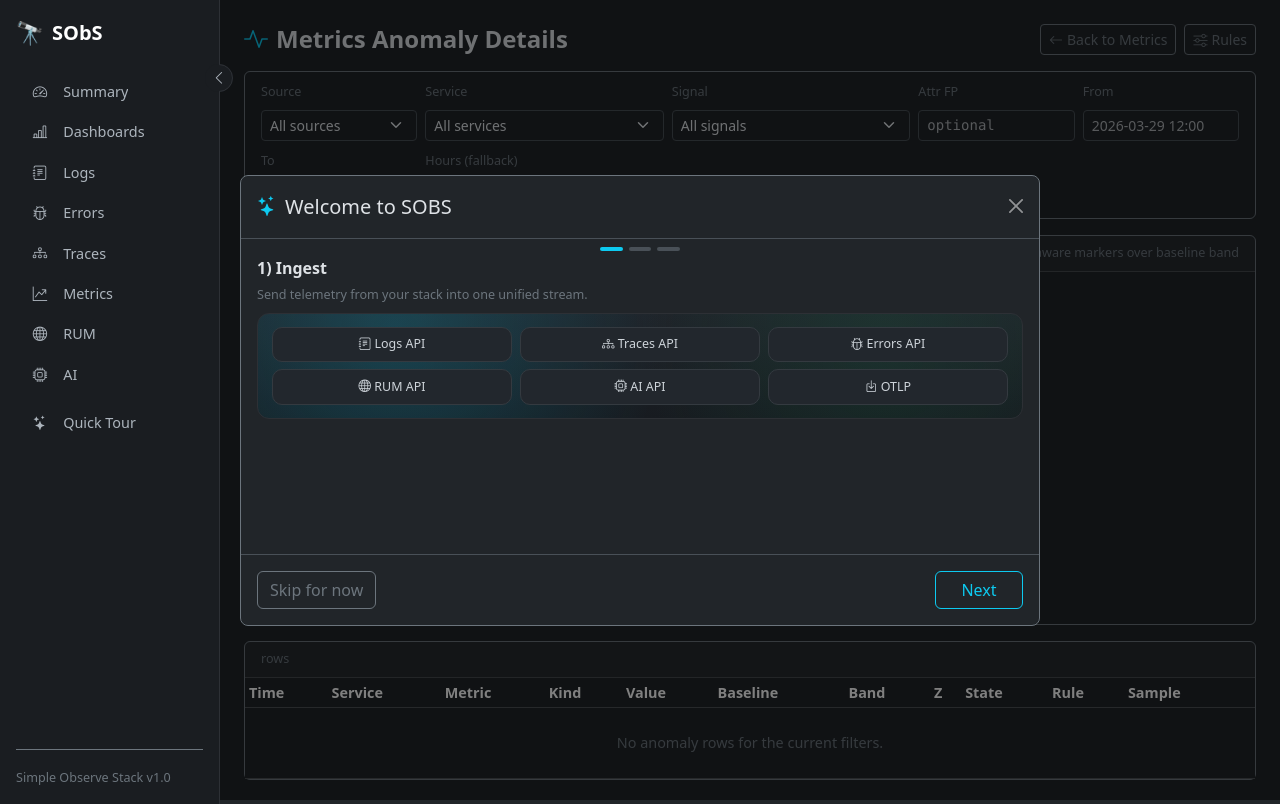
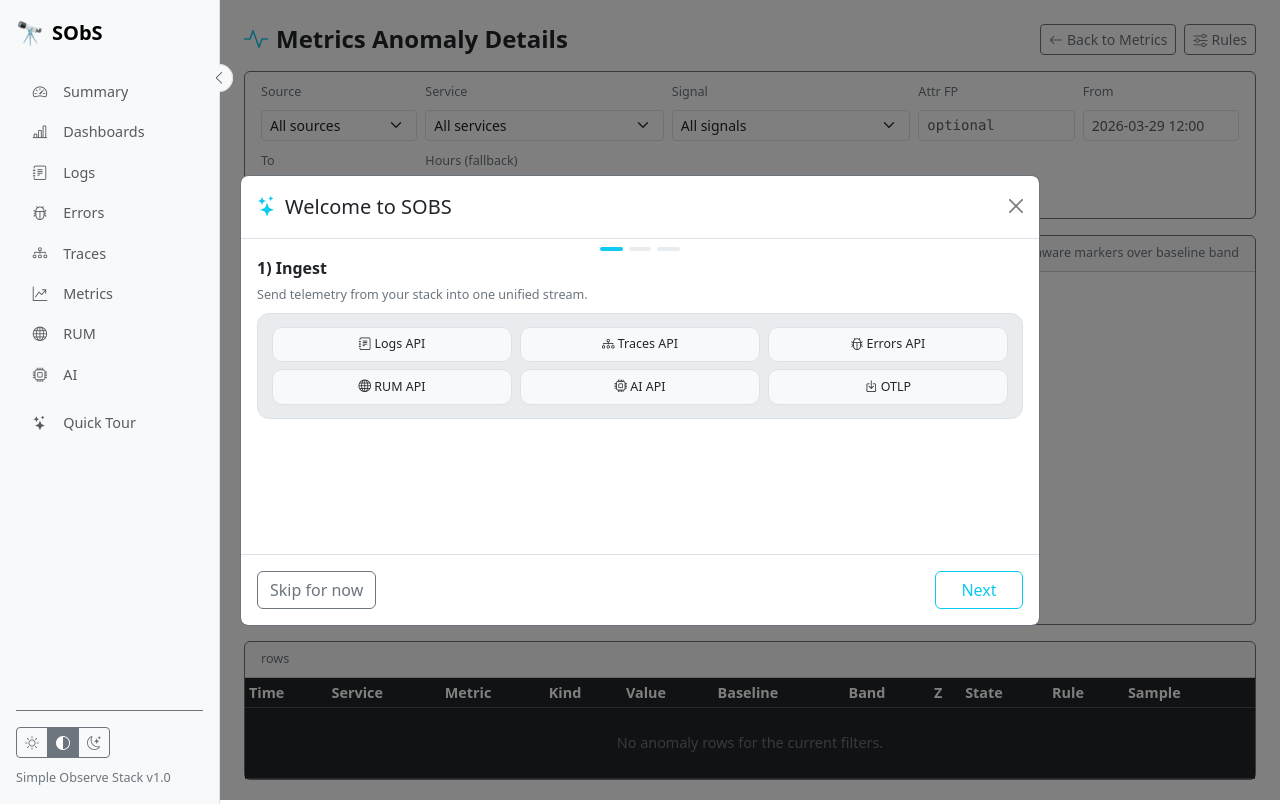
Before and after one commit to tstechly/sobs, a Flask app: template templates/metrics_anomaly.html in a window 1280 px wide. Run offline with Flask 3, Linux system fonts and the light colour scheme; the template is opened without the code that fills it, so the values that code supplies are empty; parts of the project's set-up code (start-up, migrations or seed data) failed here and were passed over; some libraries are stand-ins or nearby versions.

Commit message:
Add Light/Dark/System Theme Toggle with Bootstrap Icons and Full UI Theme Audit (#47)
* Initial plan

* feat: add Light/Dark/System theme toggle with Bootstrap icons

Agent-Logs-Url: https://github.com/abartrim/sobs/sessions/ea20b20d-05c0-40ed-aefd-5dff3f43916b

Co-authored-by: abartrim <6888042+abartrim@users.noreply.github.com>

* fix: theme-aware sidebar/tour/charts; move toggle to sidebar footer

Agent-Logs-Url: https://github.com/abartrim/sobs/sessions/48548482-1b97-4a9e-b992-050dd3f1054b

Co-authored-by: abartrim <6888042+abartrim@users.noreply.github.com>

* Harden theme mode values with normalization

---------

Co-authored-by: copilot-swe-agent[bot] <198982749+Copilot@users.noreply.github.com>
Co-authored-by: abartrim <6888042+abartrim@users.noreply.github.com>
Co-authored-by: abartrim <abartrim@users.noreply.github.com>

```diff
--- a/templates/_first_run_tour.html
+++ b/templates/_first_run_tour.html
@@ -1,9 +1,7 @@
 <style>
   .tour-hero {
-    background: radial-gradient(circle at 18% 18%, rgba(13, 202, 240, 0.2), transparent 42%),
-                radial-gradient(circle at 82% 28%, rgba(25, 135, 84, 0.16), transparent 38%),
-                linear-gradient(180deg, #1f242a 0%, #171b20 100%);
-    border: 1px solid #2d3035;
+    background: var(--bs-secondary-bg);
+    border: 1px solid var(--bs-border-color);
     border-radius: 12px;
     padding: .85rem;
   }
@@ -15,9 +13,9 @@
     gap: .45rem;
   }
   .tour-node {
-    border: 1px solid #3a3f45;
-    background: #22272d;
-    color: #d5d9de;
+    border: 1px solid var(--bs-border-color);
+    background: var(--bs-tertiary-bg);
+    color: var(--bs-body-color);
     border-radius: 10px;
     padding: .45rem .6rem;
     font-size: .78rem;
@@ -26,7 +24,7 @@
   }
   .tour-node i { margin-right: .2rem; }
   .tour-arrow {
-    color: #6ea8fe;
+    color: var(--bs-info);
     font-size: .95rem;
     opacity: .9;
   }
@@ -36,13 +34,13 @@
     gap: .45rem;
   }
   .tour-chip {
-    border: 1px solid #343a40;
+    border: 1px solid var(--bs-border-color);
     border-radius: 10px;
-    background: #22272d;
+    background: var(--bs-tertiary-bg);
     padding: .45rem .45rem;
     text-align: center;
     font-size: .78rem;
-    color: #ced4da;
+    color: var(--bs-body-color);
   }
   .tour-nav-btn { min-width: 5.5rem; }
   #firstRunTourModal .modal-body { min-height: 315px; }
@@ -54,7 +52,7 @@
     border: 0;
     border-radius: 999px;
     opacity: 1;
-    background-color: #495057;
+    background-color: var(--bs-secondary-bg);
   }
   #firstRunTourCarousel .carousel-indicators .active {
     background-color: #0dcaf0;
--- a/templates/base.html
+++ b/templates/base.html
@@ -1,9 +1,17 @@
 <!DOCTYPE html>
-<html lang="en" data-bs-theme="dark">
+<html lang="en">
 <head>
   <meta charset="UTF-8">
   <meta name="viewport" content="width=device-width, initial-scale=1">
   <title>{% block title %}SOBS{% endblock %} — Simple Observe</title>
+  <script>(function () {
+    function normalizeTheme(value) {
+      return (value === 'light' || value === 'dark' || value === 'system') ? value : 'system';
+    }
+    var t = normalizeTheme(localStorage.getItem('sobs-theme'));
+    document.documentElement.setAttribute('data-bs-theme',
+      t === 'system' ? (window.matchMedia('(prefers-color-scheme: dark)').matches ? 'dark' : 'light') : t);
+  }());</script>
   <link rel="stylesheet" href="{{ url_for('static', filename='bootstrap.min.css') }}">
   <link rel="stylesheet" href="{{ url_for('static', filename='bootstrap-icons.min.css') }}">
   <style>
@@ -11,10 +19,10 @@
     .nav-link.active { font-weight: 600; }
     /* ===== Sidebar Base ===== */
     :root { --sb-full: 220px; --sb-compact: 56px; }
-    .sidebar { flex-shrink: 0; width: var(--sb-full); min-height: 100vh; padding: 1rem; background: #1a1d21; border-right: 1px solid #2d3035; position: relative; overflow: visible; z-index: 1060; transition: width 0.22s ease; }
-    .sidebar .nav-link { color: #adb5bd; border-radius: 6px; margin: 1px 4px; padding: .4rem .8rem; display: flex; align-items: center; gap: .5rem; white-space: nowrap; }
+    .sidebar { flex-shrink: 0; width: var(--sb-full); min-height: 100vh; padding: 1rem; background: var(--bs-tertiary-bg); border-right: 1px solid var(--bs-border-color); position: relative; overflow: visible; z-index: 1060; transition: width 0.22s ease; }
+    .sidebar .nav-link { color: var(--bs-secondary-color); border-radius: 6px; margin: 1px 4px; padding: .4rem .8rem; display: flex; align-items: center; gap: .5rem; white-space: nowrap; }
     .sidebar .nav { flex: 1 1 auto; min-height: 0; overflow-y: auto; overflow-x: hidden; }
-    .sidebar .nav-link:hover, .sidebar .nav-link.active { background: #2d3035; color: #fff; }
+    .sidebar .nav-link:hover, .sidebar .nav-link.active { background: var(--bs-secondary-bg); color: var(--bs-emphasis-color); }
     .sidebar .nav-link i { width: 1.4rem; flex-shrink: 0; }
     /* Sidebar label (text part) */
     .sb-label { overflow: hidden; transition: opacity 0.15s ease, max-width 0.22s ease; max-width: 200px; white-space: nowrap; }
@@ -27,12 +35,12 @@
     .sidebar.sidebar-compact .sb-footer { display: none; }
     /* ===== Sidebar edge toggle button ===== */
     /* Draw border as a right-side half-ring so the menu-side edge stays clean and the icon remains unobstructed. */
-    .sb-toggle-btn { position: absolute; right: -14px; top: 64px; z-index: 1200; width: 28px; height: 28px; border-radius: 50%; border: 0; background: #1a1d21; color: #adb5bd; display: flex; align-items: center; justify-content: center; cursor: pointer; padding: 0; transition: background 0.15s, color 0.15s; }
-    .sb-toggle-btn::after { content: ''; position: absolute; inset: 0; border: 1px solid #2d3035; border-radius: 50%; clip-path: inset(0 0 0 50%); pointer-events: none; }
+    .sb-toggle-btn { position: absolute; right: -14px; top: 64px; z-index: 1200; width: 28px; height: 28px; border-radius: 50%; border: 0; background: var(--bs-tertiary-bg); color: var(--bs-secondary-color); display: flex; align-items: center; justify-content: center; cursor: pointer; padding: 0; transition: background 0.15s, color 0.15s; }
+    .sb-toggle-btn::after { content: ''; position: absolute; inset: 0; border: 1px solid var(--bs-border-color); border-radius: 50%; clip-path: inset(0 0 0 50%); pointer-events: none; }
     .sb-toggle-btn > i { position: relative; z-index: 1; }
-    .sb-toggle-btn:hover { background: #2d3035; color: #fff; }
+    .sb-toggle-btn:hover { background: var(--bs-secondary-bg); color: var(--bs-emphasis-color); }
     /* ===== State 3: Hamburger topbar ===== */
-    .sb-topbar { display: none; background: #1a1d21; border-bottom: 1px solid #2d3035; padding: .5rem 1rem; align-items: center; gap: .75rem; position: sticky; top: 0; z-index: 100; }
+    .sb-topbar { display: none; background: var(--bs-tertiary-bg); border-bottom: 1px solid var(--bs-border-color); padding: .5rem 1rem; align-items: center; gap: .75rem; position: sticky; top: 0; z-index: 100; }
     /* Overlay backdrop */
     .sb-backdrop { display: none; position: fixed; inset: 0; background: rgba(0,0,0,0.55); z-index: 1040; }
     .sb-backdrop.show { display: block; }
@@ -57,11 +65,11 @@
     .badge-level-METRIC { background-color: #0dcaf0 !important; color: #000 !important; }
     .log-body { font-family: "SFMono-Regular", Menlo, monospace; font-size: .78rem; word-break: break-all; }
     .stack-trace { font-family: monospace; font-size: .78rem; white-space: pre-wrap; max-height: 200px; overflow-y: auto; }
-    .stat-card { border: 1px solid #2d3035; border-radius: 10px; }
+    .stat-card { border: 1px solid var(--bs-border-color); border-radius: 10px; }
     .vitals-good  { color: #198754; }
     .vitals-needs { color: #ffc107; }
     .vitals-poor  { color: #dc3545; }
-    .prompt-box { background: #1e2329; border-radius: 6px; padding: .5rem; font-size: .82rem; white-space: pre-wrap; max-height: 150px; overflow-y: auto; }
+    .prompt-box { background: var(--bs-tertiary-bg); border-radius: 6px; padding: .5rem; font-size: .82rem; white-space: pre-wrap; max-height: 150px; overflow-y: auto; }
     a.trace-link { font-family: monospace; font-size: .78rem; }
     .drp-combo .drp-combo-input {
       border-top-right-radius: 0;
@@ -107,8 +115,21 @@
   </button>
   <a href="{{ url_for('summary') }}" class="text-decoration-none d-flex align-items-center gap-2">
     <span>🔭</span>
-    <span class="fw-bold text-white">SOBS</span>
+    <span class="fw-bold text-body-emphasis">SOBS</span>
   </a>
+  <div class="ms-auto">
+    <div class="btn-group btn-group-sm" role="group" aria-label="Theme">
+      <button type="button" class="btn btn-outline-secondary" data-sobs-theme="light" title="Light theme" aria-pressed="false">
+        <i class="bi bi-sun"></i>
+      </button>
+      <button type="button" class="btn btn-outline-secondary" data-sobs-theme="system" title="System theme" aria-pressed="false">
+        <i class="bi bi-circle-half"></i>
+      </button>
+      <button type="button" class="btn btn-outline-secondary" data-sobs-theme="dark" title="Dark theme" aria-pressed="false">
+        <i class="bi bi-moon-stars"></i>
+      </button>
+    </div>
+  </div>
 </div>
 <div class="d-flex">
   <!-- Sidebar -->
@@ -119,7 +140,7 @@
     </button>
     <a href="{{ url_for('summary') }}" class="text-decoration-none mb-4 d-flex align-items-center gap-2 sb-brand">
       <span style="font-size:1.4rem;">🔭</span>
-      <span class="fw-bold fs-5 text-white sb-brand-text">SObS</span>
+      <span class="fw-bold fs-5 text-body-emphasis sb-brand-text">SObS</span>
     </a>
     <ul class="nav flex-column gap-1">
       <li class="nav-item">
@@ -169,6 +190,18 @@
       </li>
     </ul>
     <div class="mt-auto pt-3 border-top border-secondary sb-footer">
+      <div class="btn-group btn-group-sm mb-2" role="group" aria-label="Theme">
+        <button type="button" class="btn btn-outline-secondary" data-sobs-theme="light" title="Light theme" aria-pressed="false">
+          <i class="bi bi-sun"></i>
+        </button>
+        <button type="button" class="btn btn-outline-secondary" data-sobs-theme="system" title="System theme" aria-pressed="false">
+          <i class="bi bi-circle-half"></i>
+        </button>
+        <button type="button" class="btn btn-outline-secondary" data-sobs-theme="dark" title="Dark theme" aria-pressed="false">
+          <i class="bi bi-moon-stars"></i>
+        </button>
+      </div>
+      <br>
       <small class="text-secondary">Simple Observe Stack v1.0</small>
     </div>
   </nav>
@@ -189,11 +222,72 @@
 
 <script src="{{ url_for('static', filename='bootstrap.bundle.min.js') }}"></script>
 <script src="{{ url_for('static', filename='date-range-picker.js') }}"></script>
+
 {% if config.get('ENABLE_FIRST_RUN_TOUR', True) and request.endpoint not in ('chart_editor_help', 'metrics_rules_help', 'auto_metrics_rules_help') %}
   {% include "_first_run_tour.html" %}
 {% endif %}
 {% block scripts %}{% endblock %}
 <script>
+(function () {
+  /* ===== Theme management ===== */
+  var THEME_KEY = 'sobs-theme';
+  var VALID_THEMES = { light: true, dark: true, system: true };
+
+  function normalizeTheme(value) {
+    return VALID_THEMES[value] ? value : 'system';
+  }
+
+  function getStoredTheme() {
+    return normalizeTheme(localStorage.getItem(THEME_KEY));
+  }
+
+  function applyTheme(stored) {
+    stored = normalizeTheme(stored);
+    var effective = stored === 'system'
+      ? (window.matchMedia('(prefers-color-scheme: dark)').matches ? 'dark' : 'light')
+      : stored;
+    document.documentElement.setAttribute('data-bs-theme', effective);
+  }
+
+  function updateThemeUI(stored) {
+    document.querySelectorAll('[data-sobs-theme]').forEach(function (btn) {
+      var active = btn.getAttribute('data-sobs-theme') === stored;
+      btn.classList.toggle('active', active);
+      btn.setAttribute('aria-pressed', active ? 'true' : 'false');
+    });
+  }
+
+  var currentTheme = getStoredTheme();
+  localStorage.setItem(THEME_KEY, currentTheme);
+  updateThemeUI(currentTheme);
+
+  document.querySelectorAll('[data-sobs-theme]').forEach(function (btn) {
+    btn.addEventListener('click', function () {
+      var t = this.getAttribute('data-sobs-theme');
+      localStorage.setItem(THEME_KEY, t);
+      applyTheme(t);
+      updateThemeUI(t);
+    });
+  });
+
+  // Follow OS preference changes when in system mode
+  window.matchMedia('(prefers-color-scheme: dark)').addEventListener('change', function () {
+    if (getStoredTheme() === 'system') {
+      applyTheme('system');
+    }
+  });
+
+  // Expose a small helper for chart code: returns 'dark' or null matching current BS theme
+  window.SOBS = window.SOBS || {};
+  window.SOBS.echartsTheme = function () {
+    return document.documentElement.getAttribute('data-bs-theme') === 'dark' ? 'dark' : null;
+  };
+  window.SOBS.cssVar = function (name) {
+    return getComputedStyle(document.documentElement).getPropertyValue(name).trim();
+  };
+}());
+
+/* ===== Sidebar ===== */
 (function () {
   var sidebar = document.getElementById('sbSidebar');
   var toggleBtn = document.getElementById('sbToggleBtn');
--- a/templates/custom_dashboard_view.html
+++ b/templates/custom_dashboard_view.html
@@ -485,8 +485,8 @@
     var hintEl = document.getElementById('chart-hint-' + chartCfg.id);
     var sourceBtn = document.getElementById('chart-source-btn-' + chartCfg.id);
     if (!el) return;
-    var ec = echarts.init(el, 'dark');
-    ec.showLoading({ text: 'Loading…', color: '#0d6efd', textColor: '#adb5bd', maskColor: 'rgba(0,0,0,0.3)' });
+    var ec = echarts.init(el, (window.SOBS && SOBS.echartsTheme) ? SOBS.echartsTheme() : null);
+    ec.showLoading({ text: 'Loading…', color: (window.SOBS && SOBS.cssVar) ? SOBS.cssVar('--bs-primary') : '#0d6efd', textColor: (window.SOBS && SOBS.cssVar) ? SOBS.cssVar('--bs-secondary-color') : '#adb5bd', maskColor: 'rgba(128,128,128,0.2)' });
 
     // Use ChartSpec render endpoint as the single chart model.
     fetch(specRenderUrl, {
@@ -1297,7 +1297,7 @@
           }
           msg.textContent = 'Preview ready';
           var el = document.getElementById('queryPreviewChart');
-          previewChartInst = echarts.init(el, 'dark');
+          previewChartInst = echarts.init(el, (window.SOBS && SOBS.echartsTheme) ? SOBS.echartsTheme() : null);
           previewChartInst.setOption(data.option);
           scrollModalSectionIntoView(area);
           if (queryInput && data.query) queryInput.value = data.query;
--- a/templates/metrics_anomaly.html
+++ b/templates/metrics_anomaly.html
@@ -214,7 +214,8 @@
     if (!chartEl) return;
 
     var rows = {{ rows | tojson }};
-    var ec = echarts.init(chartEl, 'dark');
+    var isDark = (window.SOBS && SOBS.echartsTheme) ? SOBS.echartsTheme() === 'dark' : document.documentElement.getAttribute('data-bs-theme') === 'dark';
+    var ec = echarts.init(chartEl, isDark ? 'dark' : null);
 
     if (!rows || !rows.length) {
       ec.setOption({
@@ -223,7 +224,7 @@
           text: 'No data for current filters',
           left: 'center',
           top: 'middle',
-          textStyle: { color: '#6c757d', fontSize: 13, fontWeight: 500 }
+          textStyle: { color: (window.SOBS && SOBS.cssVar) ? SOBS.cssVar('--bs-secondary-color') : '#6c757d', fontSize: 13, fontWeight: 500 }
         },
         xAxis: { show: false },
         yAxis: { show: false },
@@ -321,7 +322,7 @@
 
     ec.setOption({
       backgroundColor: 'transparent',
-      textStyle: { color: '#adb5bd' },
+      textStyle: { color: (window.SOBS && SOBS.cssVar) ? SOBS.cssVar('--bs-body-color') : '#adb5bd' },
       tooltip: {
         trigger: 'axis',
         confine: true,
@@ -338,7 +339,7 @@
           lines.push('<b>Stat state</b>: ' + point.anomalyState + ' (z=' + point.anomalyScore + ')');
           if (point.ruleName) {
             lines.push('<b>Rule</b>: ' + point.ruleName + ' [' + point.ruleState + ']');
-            lines.push('<span style="color:#adb5bd">' + point.ruleReason + '</span>');
+            lines.push('<span style="color:var(--bs-secondary-color)">' + point.ruleReason + '</span>');
           }
           lines.push('<b>Effective state</b>: <span style="color:' + (stateColor[point.effectiveState] || '#0d6efd') + '">' + point.effectiveState + '</span>');
           return lines.join('<br/>');
@@ -371,7 +372,7 @@
           xAxisIndex: 0,
           height: 16,
           bottom: 34,
-          borderColor: '#495057',
+          borderColor: (window.SOBS && SOBS.cssVar) ? SOBS.cssVar('--bs-border-color') : '#495057',
           fillerColor: 'rgba(13, 110, 253, 0.20)',
           handleStyle: { color: '#0d6efd' }
         }
```
